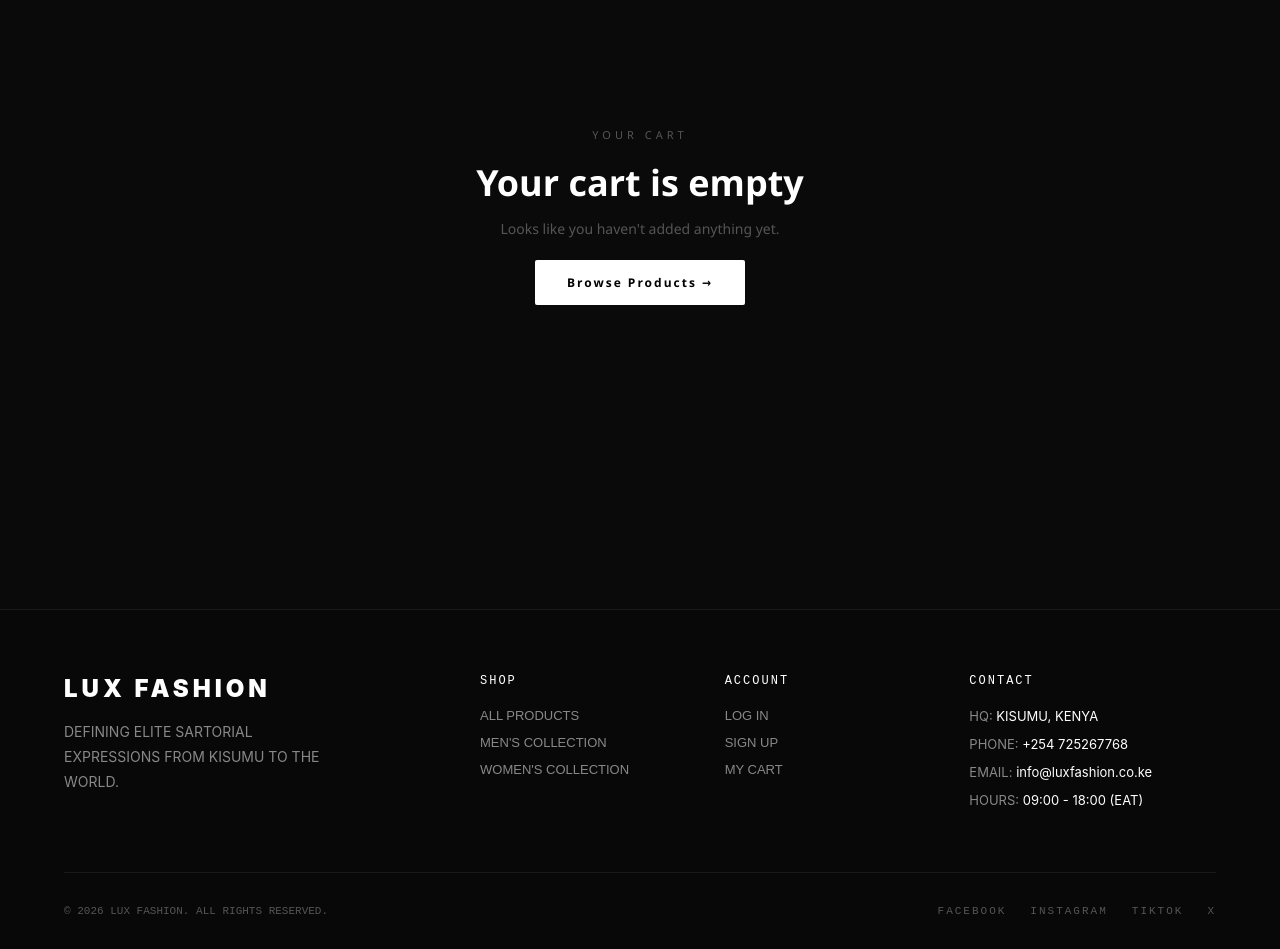
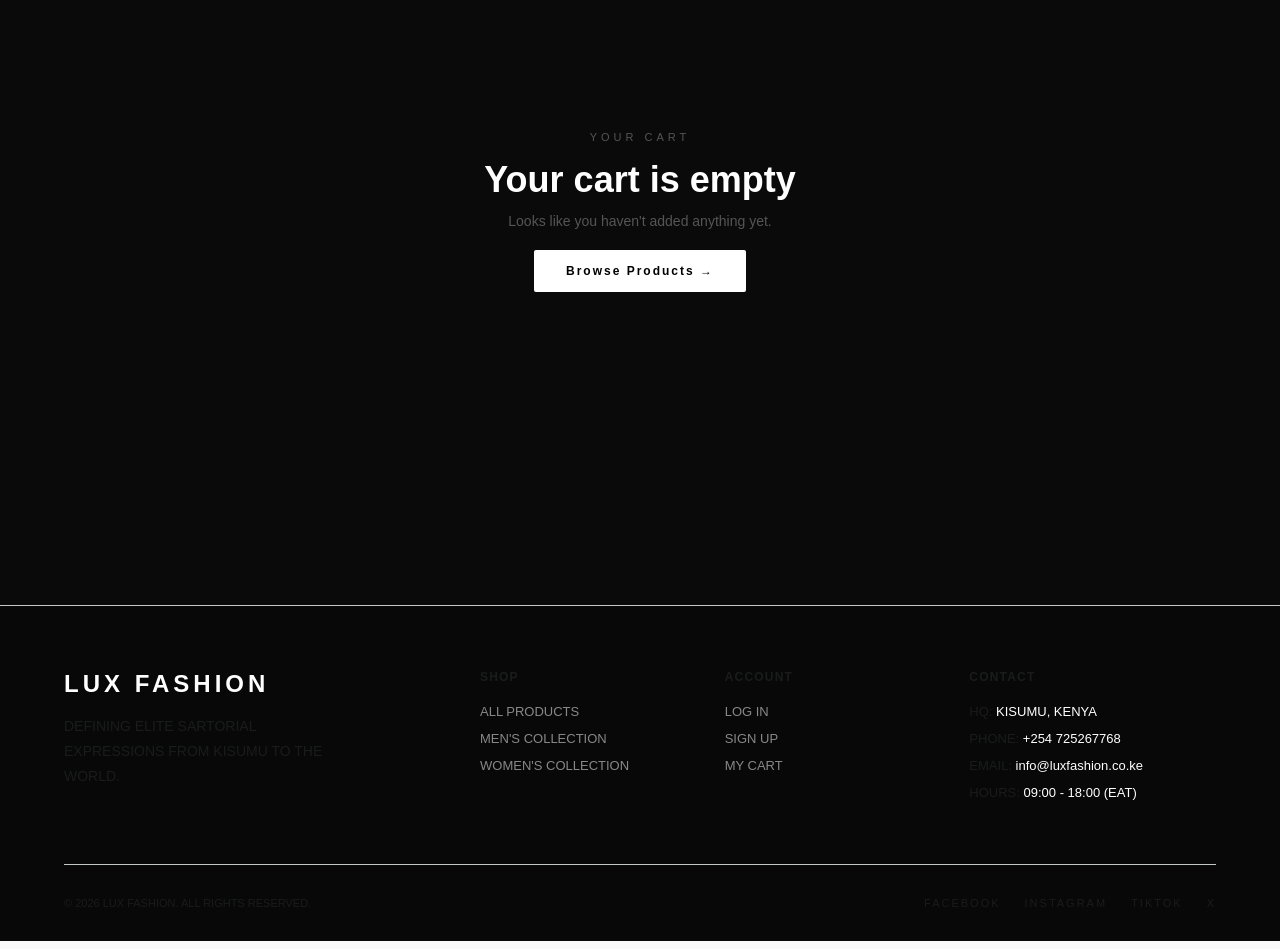
Before and after one commit to luckylittleman/lux-fashion, a React (Create React App) app in the folder frontend/: page /cart in a window 1280 px wide. Shown: the part 280-1229 px from the top of the page. Built offline with nearby package versions, Linux system fonts and the light colour scheme.

Commit message:
fix:started a whole site redesign

```diff
--- a/frontend/package.json
+++ b/frontend/package.json
@@ -3,6 +3,8 @@
   "version": "0.1.0",
   "private": true,
   "dependencies": {
+    "@fontsource/bodoni-moda": "^5.2.7",
+    "@fontsource/dm-sans": "^5.2.8",
     "@testing-library/dom": "^10.4.1",
     "@testing-library/jest-dom": "^6.9.1",
     "@testing-library/react": "^16.3.2",
--- a/frontend/src/index.css
+++ b/frontend/src/index.css
@@ -4,13 +4,23 @@
   box-sizing: border-box;
 }
 
+@import url('https://fonts.googleapis.com/css2?family=Bodoni+Moda:ital,wght@0,400..900;1,400..900&family=DM+Sans:ital,opsz,wght@0,9..40,100..1000;1,9..40,100..1000&display=swap');
+@import url('https://fonts.googleapis.com/css2?family=Material+Symbols+Outlined:wght,FILL@100..700,0..1&display=swap');
+
 body {
-  font-family: 'Segoe UI', Tahoma, Geneva, Verdana, sans-serif;
-  background-color: #0a0a0a;
-  color: #333;
+  background-color: #f9f9f9;
+  color: #1a1c1c;
+  font-family: 'DM Sans', sans-serif;
+  -webkit-font-smoothing: antialiased;
+  overflow-x: hidden;
 }
 
 a {
   text-decoration: none;
   color: inherit;
 }
+
+.material-symbols-outlined {
+  font-variation-settings: 'FILL' 0, 'wght' 300, 'GRAD' 0, 'opsz' 24;
+  font-size: 24px;
+}
--- a/frontend/src/theme.js
+++ b/frontend/src/theme.js
@@ -2,93 +2,149 @@ import { useState, useEffect } from 'react';
 
 export const THEME = {
   colors: {
-    bg: '#0a0a0a',
-    surface: '#111111',
-    border: '#1a1a1a',
-    borderMedium: '#333333',
-    borderLight: '#444444',
-    textPrimary: '#ffffff',
-    textSecondary: '#888888',
-    textMuted: '#555555',
-    accentGreen: '#00E676',
-    warning: '#ff3d00',
+    bg: '#f9f9f9',
+    surface: '#ffffff',
+    surfaceContainer: '#eeeeee',
+    surfaceContainerLow: '#f3f3f4',
+    surfaceContainerHigh: '#e8e8e8',
+    border: '#c4c7c7',
+    borderDark: '#747878',
+    primary: '#000000',
+    onPrimary: '#ffffff',
+    secondary: '#7a581e',
+    onSurface: '#1a1c1c',
+    onSurfaceVariant: '#444748',
+    error: '#ba1a1a',
   },
   fonts: {
-    sans: "'Inter', sans-serif",
-    mono: "'JetBrains Mono', monospace",
+    serif: "'Bodoni Moda', serif",
+    sans: "'DM Sans', sans-serif",
   },
-  borderRadius: '2px',
+  borderRadius: '0px',
+  spacing: {
+    unit: '8px',
+    gutter: '24px',
+    containerMax: '1280px',
+    marginMobile: '20px',
+    marginDesktop: '64px',
+  },
+};
+
+export const typography = {
+  displayLg: {
+    fontFamily: "'Bodoni Moda', serif",
+    fontSize: '64px',
+    fontWeight: 700,
+    lineHeight: '72px',
+    letterSpacing: '-0.02em',
+  },
+  headlineLg: {
+    fontFamily: "'Bodoni Moda', serif",
+    fontSize: '40px',
+    fontWeight: 600,
+    lineHeight: '48px',
+  },
+  headlineLgMobile: {
+    fontFamily: "'Bodoni Moda', serif",
+    fontSize: '32px',
+    fontWeight: 600,
+    lineHeight: '38px',
+  },
+  headlineMd: {
+    fontFamily: "'Bodoni Moda', serif",
+    fontSize: '24px',
+    fontWeight: 500,
+    lineHeight: '32px',
+  },
+  bodyLg: {
+    fontFamily: "'DM Sans', sans-serif",
+    fontSize: '18px',
+    fontWeight: 400,
+    lineHeight: '28px',
+  },
+  bodyMd: {
+    fontFamily: "'DM Sans', sans-serif",
+    fontSize: '16px',
+    fontWeight: 400,
+    lineHeight: '24px',
+  },
+  labelSm: {
+    fontFamily: "'DM Sans', sans-serif",
+    fontSize: '12px',
+    fontWeight: 700,
+    lineHeight: '16px',
+    letterSpacing: '0.1em',
+    textTransform: 'uppercase',
+  },
+  priceTag: {
+    fontFamily: "'DM Sans', sans-serif",
+    fontSize: '20px',
+    fontWeight: 500,
+    lineHeight: '24px',
+  },
+};
+
+export const components = {
+  btnPrimary: {
+    backgroundColor: '#000000',
+    color: '#ffffff',
+    border: 'none',
+    padding: '14px 40px',
+    fontFamily: "'DM Sans', sans-serif",
+    fontSize: '12px',
+    fontWeight: 700,
+    letterSpacing: '0.1em',
+    textTransform: 'uppercase',
+    cursor: 'pointer',
+    display: 'inline-flex',
+    alignItems: 'center',
+    justifyContent: 'center',
+    gap: '8px',
+  },
+  btnOutline: {
+    backgroundColor: 'transparent',
+    color: '#000000',
+    border: '1px solid #000000',
+    padding: '14px 40px',
+    fontFamily: "'DM Sans', sans-serif",
+    fontSize: '12px',
+    fontWeight: 700,
+    letterSpacing: '0.1em',
+    textTransform: 'uppercase',
+    cursor: 'pointer',
+    display: 'inline-flex',
+    alignItems: 'center',
+    justifyContent: 'center',
+    gap: '8px',
+  },
+  input: {
+    backgroundColor: 'transparent',
+    border: 'none',
+    borderBottom: '1px solid #c4c7c7',
+    padding: '12px 0',
+    fontFamily: "'DM Sans', sans-serif",
+    fontSize: '16px',
+    color: '#1a1c1c',
+    outline: 'none',
+    width: '100%',
+  },
 };
 
 export const styles = {
-  pageBg: {
-    backgroundColor: THEME.colors.bg,
-    color: THEME.colors.textPrimary,
+  page: {
+    backgroundColor: '#f9f9f9',
+    color: '#1a1c1c',
     minHeight: '100vh',
-    fontFamily: THEME.fonts.sans,
-    position: 'relative',
-    overflowX: 'hidden',
+    fontFamily: "'DM Sans', sans-serif",
   },
-  heading1: {
-    fontFamily: THEME.fonts.sans,
-    color: THEME.colors.textPrimary,
-    fontWeight: 900,
-    textTransform: 'uppercase',
-    letterSpacing: '4px',
-  },
-  heading2: {
-    fontFamily: THEME.fonts.sans,
-    color: THEME.colors.textPrimary,
-    fontWeight: 800,
-    textTransform: 'uppercase',
-    letterSpacing: '2px',
-  },
-  secondaryText: {
-    color: THEME.colors.textSecondary,
-    fontFamily: THEME.fonts.sans,
-    fontSize: '14px',
-    lineHeight: '1.6',
-  },
-  labelUppercase: (spacing = '4px', color = THEME.colors.textMuted) => ({
-    color,
-    fontFamily: THEME.fonts.mono,
-    fontSize: '12px',
-    textTransform: 'uppercase',
-    letterSpacing: spacing,
-    fontWeight: 500,
-  }),
-  buttonSolid: {
-    backgroundColor: '#ffffff',
-    color: '#000000',
-    border: '1px solid #ffffff',
-    borderRadius: '2px',
-    padding: '12px 24px',
+  labelUppercase: (color = '#7a581e') => ({
+    fontFamily: "'DM Sans', sans-serif",
     fontSize: '12px',
     fontWeight: 700,
+    letterSpacing: '0.1em',
     textTransform: 'uppercase',
-    letterSpacing: '4px',
-    cursor: 'pointer',
-    transition: 'all 0.2s ease',
-    display: 'inline-flex',
-    alignItems: 'center',
-    justifyContent: 'center',
-  },
-  buttonOutline: {
-    backgroundColor: 'transparent',
-    color: '#ffffff',
-    border: '1px solid #ffffff',
-    borderRadius: '2px',
-    padding: '12px 24px',
-    fontSize: '12px',
-    fontWeight: 700,
-    textTransform: 'uppercase',
-    letterSpacing: '4px',
-    cursor: 'pointer',
-    transition: 'all 0.2s ease',
-    display: 'inline-flex',
-    alignItems: 'center',
-    justifyContent: 'center',
-  },
+    color,
+  }),
 };
 
 export function useResponsive() {
```
Also changed, not shown: 1 other file (tests, documents, lock files or other folders).
